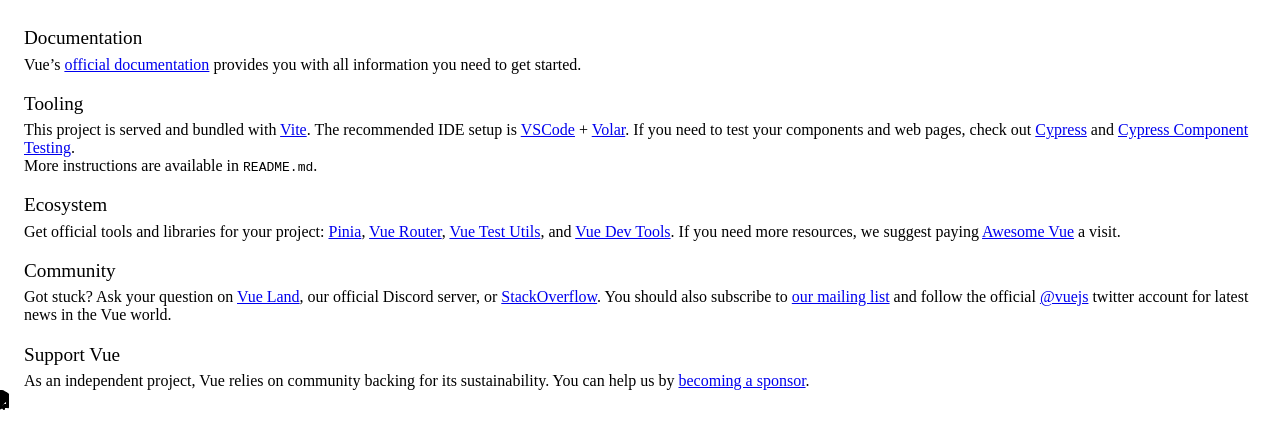
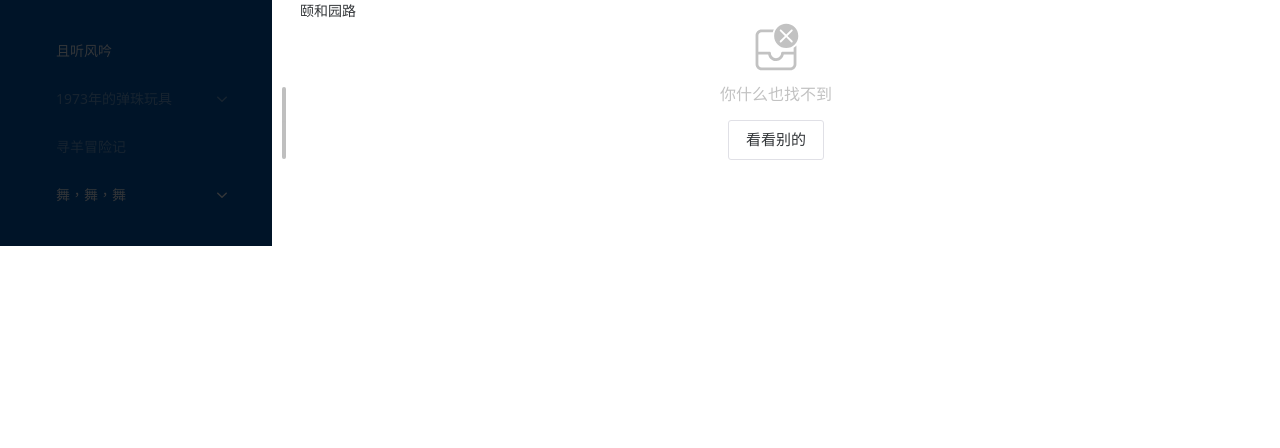
Before and after one commit to postmanjhan-star/SMT-Assistant, a Vue app: page /home in a window 1280 px wide. Shown: the top 448 px of the page. Built offline with nearby package versions, Linux system fonts and the light colour scheme.

Commit message:
Use the port 3000 to dev and preview
Extract route to a standalone object

Add 404

Add basic home layout

Add basic menu

```diff
--- a/package.json
+++ b/package.json
@@ -4,7 +4,7 @@
   "scripts": {
     "dev": "vite",
     "build": "vite build",
-    "preview": "vite preview --port 5050",
+    "preview": "vite preview --port 3000",
     "test:unit": "vitest --environment jsdom",
     "test:e2e": "start-server-and-test preview http://127.0.0.1:5050/ 'cypress open'",
     "test:e2e:ci": "start-server-and-test preview http://127.0.0.1:5050/ 'cypress run'",
--- a/src/router/index.js
+++ b/src/router/index.js
@@ -4,43 +4,42 @@ import { createRouter, createWebHistory } from "vue-router";
 // 也可以从其他文件导入
 import HomeView from "../views/HomeView.vue";
 
-// 3. 创建路由实例并传递 `routes` 配置
-// 你可以在这里输入更多的配置，但我们在这里
-// 暂时保持简单
-const router = createRouter({
-
-  // 4. 内部提供了 history 模式的实现。为了简单起见，我们在这里使用 hash 模式。
-  history: createWebHistory(import.meta.env.BASE_URL),
-
 // 2. 定义一些路由
 // 每个路由都需要映射到一个组件。
-  // 我们后面再讨论嵌套路由。
-  routes: [
+// 这些都会传递给 `createRouter`
+const routes = [
   {
     path: "/",
     name: "Login",
-      component: () => import("../views/LoginView.vue"),
+    component: () => import( "../views/LoginView.vue" ),
   },
   {
     path: "/register",
     name: "Register",
-      component: () => import("../views/RegisterView.vue"),
+    component: () => import( "../views/RegisterView.vue" ),
   },
   {
     path: "/home",
-      name: "home",
+    name: "Home",
     component: HomeView,
   },
   {
-      path: "/about",
-      name: "about",
-
+    path: "/:pathMatch(.*)*",
+    name: "NotFound",
     // route level code-splitting
     // this generates a separate chunk (About.[hash].js) for this route
     // which is lazy-loaded when the route is visited.
-      component: () => import("../views/AboutView.vue"),
+    component: () => import( "../views/NotFoundView.vue" ),
   },
-  ],
-});
+]
+
+// 3. 创建路由实例并传递 `routes` 配置
+// 你可以在这里输入更多的配置，但我们在这里
+// 暂时保持简单
+const router = createRouter( {
+  // 4. 内部提供了 history 模式的实现。
+  history: createWebHistory( import.meta.env.BASE_URL ),
+  routes: routes,
+} );
 
 export default router;
--- a/src/views/AboutView.vue
+++ /dev/null
@@ -1,15 +0,0 @@
-<template>
-  <div class="about">
-    <h1>This is an about page</h1>
-  </div>
-</template>
-
-<style>
-@media (min-width: 1024px) {
-  .about {
-    min-height: 100vh;
-    display: flex;
-    align-items: center;
-  }
-}
-</style>
--- a/src/views/HomeView.vue
+++ b/src/views/HomeView.vue
@@ -1,9 +1,103 @@
-<script setup>
-import TheWelcome from "@/components/TheWelcome.vue";
+<script setup lang="ts">
+import { h } from "vue";
+import TheWelcome from "../components/TheWelcome.vue";
+import { NLayout, NLayoutSider, NLayoutHeader, NLayoutContent, NMenu, NIcon, NEmpty, NButton } from "naive-ui";
+
+const menuOptions = [
+  {
+    label: () =>
+      h(
+        'a',
+        {
+          href: 'https://baike.baidu.com/item/%E4%B8%94%E5%90%AC%E9%A3%8E%E5%90%9F',
+        },
+        '且听风吟'
+      ),
+    key: 'hear-the-wind-sing',
+  },
+  {
+    label: '1973年的弹珠玩具',
+    key: 'pinball-1973',
+    disabled: true,
+    children: [
+      {
+        label: '鼠',
+        key: 'rat'
+      }
+    ]
+  },
+  {
+    label: '寻羊冒险记',
+    key: 'a-wild-sheep-chase',
+    disabled: true
+  },
+  {
+    label: '舞，舞，舞',
+    key: 'dance-dance-dance',
+    children: [
+      {
+        type: 'group',
+        label: '人物',
+        key: 'people',
+        children: [
+          {
+            label: '叙事者',
+            key: 'narrator',
+          },
+          {
+            label: '羊男',
+            key: 'sheep-man',
+          }
+        ]
+      },
+      {
+        label: '饮品',
+        key: 'beverage',
+        children: [
+          {
+            label: '威士忌',
+            key: 'whisky'
+          }
+        ]
+      },
+      {
+        label: '食物',
+        key: 'food',
+        children: [
+          {
+            label: '三明治',
+            key: 'sandwich'
+          }
+        ]
+      },
+      {
+        label: '过去增多，未来减少',
+        key: 'the-past-increases-the-future-recedes'
+      }
+    ]
+  }
+];
 </script>
 
 <template>
-  <main>
-    <TheWelcome />
-  </main>
+  <n-layout has-sider>
+    <n-layout-sider collapse-mode="width" show-trigger="bar" content-style="padding: 24px;" inverted>
+      <n-menu :options=" menuOptions " />
+    </n-layout-sider>
+    <n-layout content-style="padding-left: 28px; padding-right: 28px;">
+      <n-layout-header>
+        颐和园路
+      </n-layout-header>
+      <n-layout-content>
+        <!-- <TheWelcome /> -->
+        <n-empty description="你什么也找不到" size="huge">
+          <template #extra>
+            <n-button size="large">
+              看看别的
+            </n-button>
+          </template>
+        </n-empty>
+      </n-layout-content>
+    </n-layout>
+  </n-layout>
 </template>
--- a/src/views/LoginView.vue
+++ b/src/views/LoginView.vue
@@ -46,7 +46,7 @@ async function login ( username: string, password: string ) {
             throw Error;
         }
         // navigate to a protected resource
-        router.push( { name: 'home' } );
+        router.push( { name: 'Home' } );
     } catch ( errors ) {
         console.log( errors );
         message.error( '登入失敗' );
--- /dev/null
+++ b/src/views/NotFoundView.vue
@@ -0,0 +1,13 @@
+<script setup>
+import { NResult } from 'naive-ui';
+</script>
+
+<template>
+  <n-result status="404" title="404 資源不存在" description="生活總歸帶點荒謬" size="huge"></n-result>
+</template>
+
+<style>
+.n-result {
+  margin-top: 4rem;
+}
+</style>
```
Lines whose indentation alone changed are shown as unchanged.
